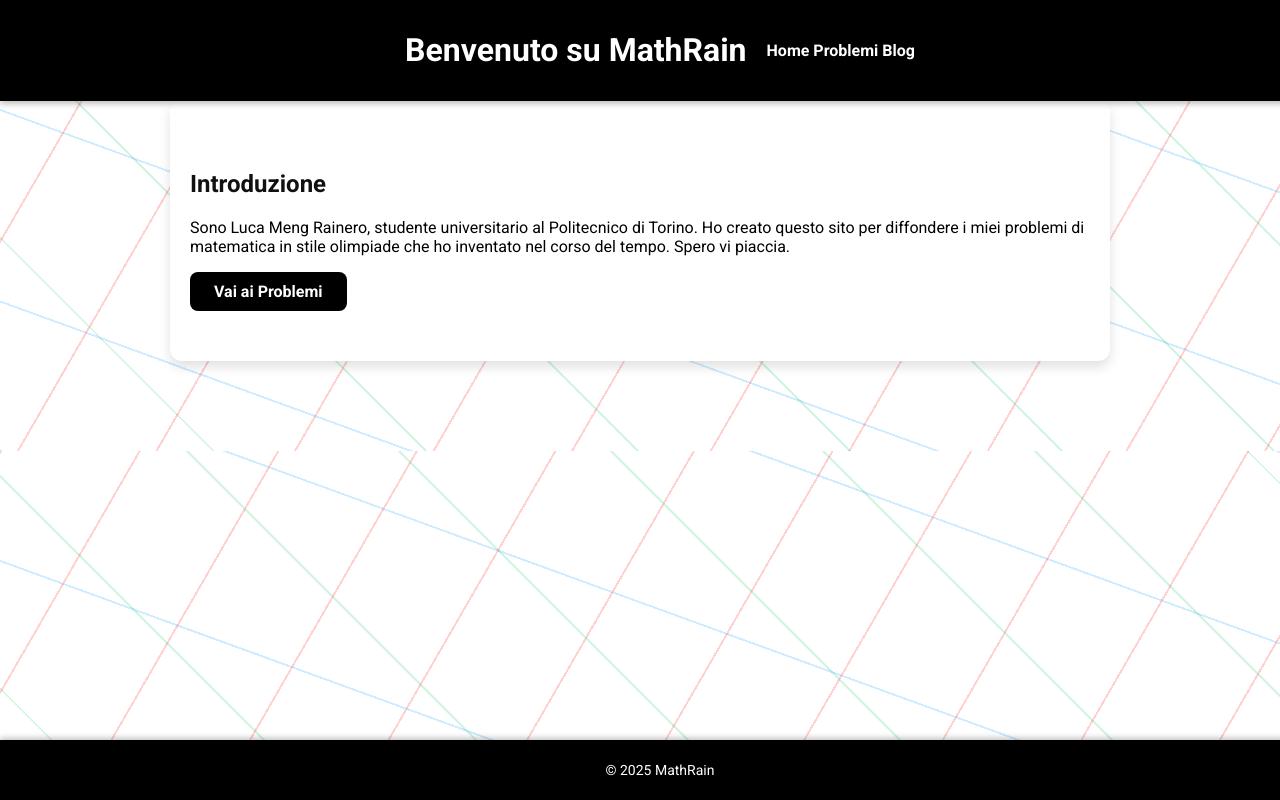
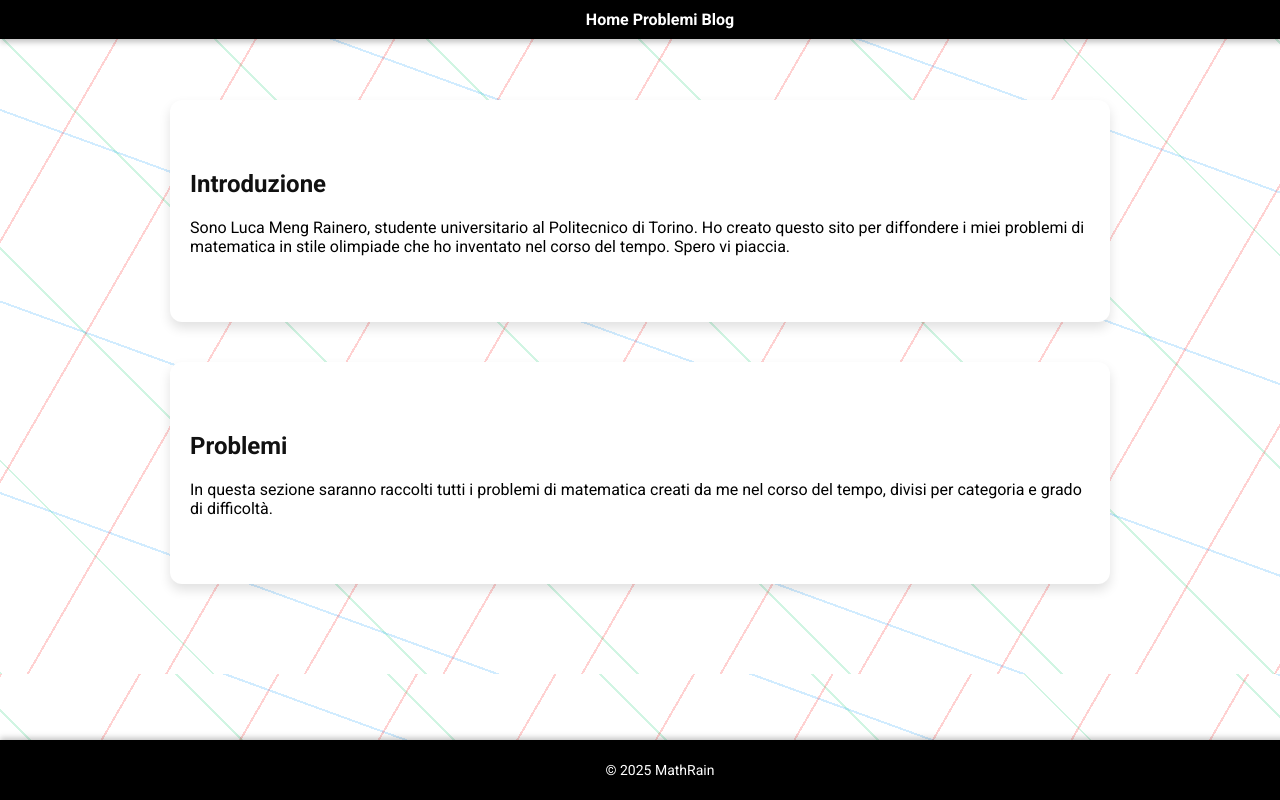
Before and after one commit to LucaMeng05/Sito-Mate, a plain HTML site: page index.html in a window 1280 px wide. Drawn offline with Linux system fonts and the light colour scheme.

Commit message:
Update index.html

```diff
--- a/index.html
+++ b/index.html
@@ -8,7 +8,6 @@
 </head>
 <body>
     <header>
-        <h1>Benvenuto su MathRain</h1>
         <nav>
             <a href="index.html">Home</a>
             <a href="problemi.html">Problemi</a>
@@ -16,6 +15,7 @@
         </nav>
     </header>
 
+    <!-- Box 1: Introduzione -->
     <section>
         <h2>Introduzione</h2>
         <p>
@@ -23,7 +23,15 @@
             Ho creato questo sito per diffondere i miei problemi di matematica in stile olimpiade
             che ho inventato nel corso del tempo. Spero vi piaccia.
         </p>
-        <a href="problemi.html" class="btn">Vai ai Problemi</a>
+    </section>
+
+    <!-- Box 2: Problemi -->
+    <section>
+        <h2>Problemi</h2>
+        <p>
+            In questa sezione saranno raccolti tutti i problemi di matematica creati da me nel corso del tempo,
+            divisi per categoria e grado di difficoltà.
+        </p>
     </section>
 
     <footer>
```
